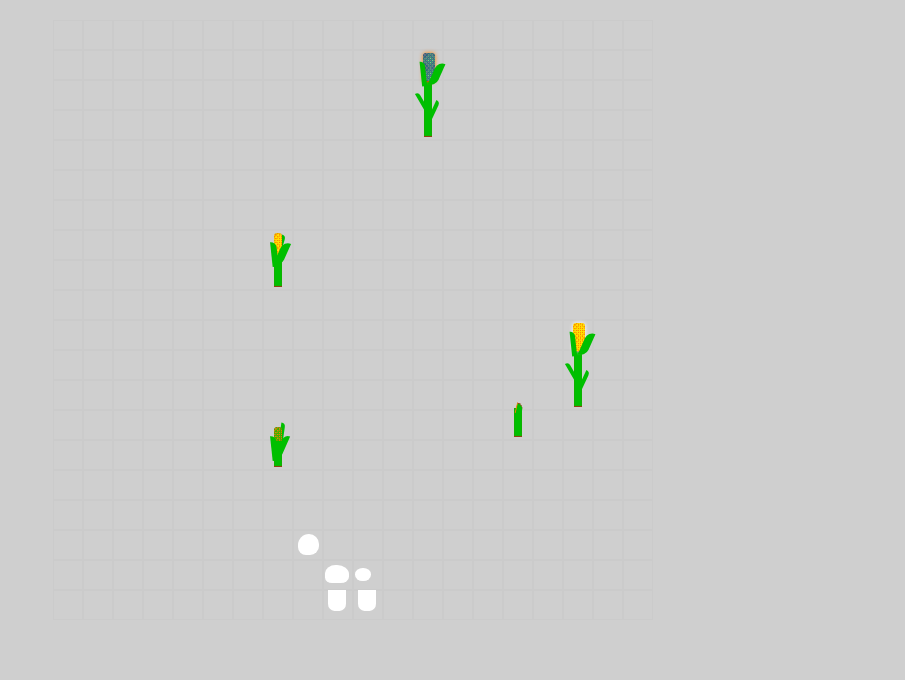
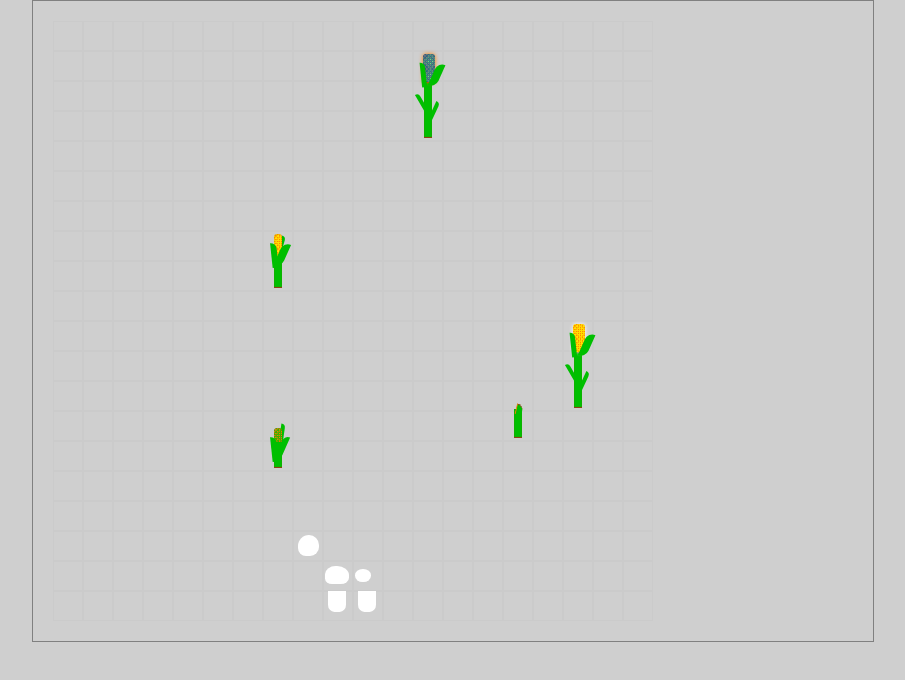
Before and after one commit to thomastruelsen/cornbow, a website: page index.html in a window 1280 px wide. Shown: the whole page, without its empty margins (187-1092 px from the left). Drawn offline with Linux system fonts and the light colour scheme.

Commit message:
grid border for testing

```diff
--- a/src/style.css
+++ b/src/style.css
@@ -55,6 +55,7 @@ body {
   height: 80%;
   margin: auto;
   padding: 20px;
+  border: var(--border);
 }
 
 .tile {
```
